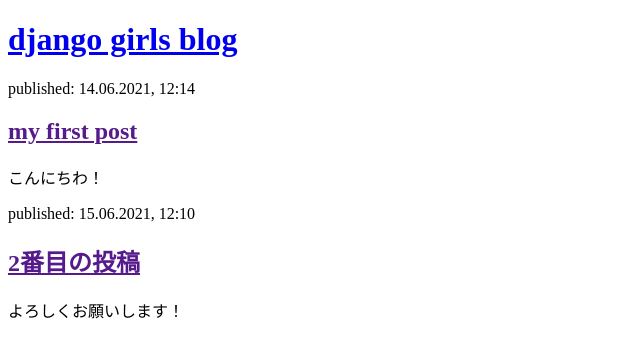
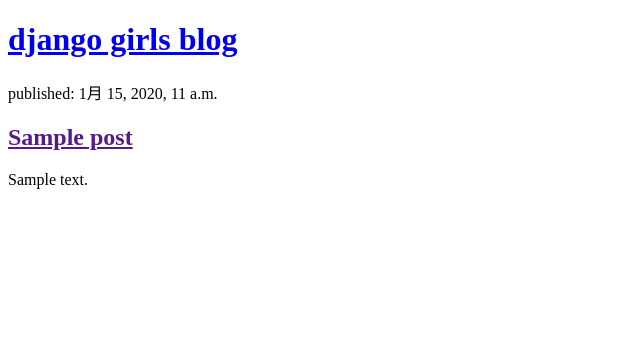
Before and after one commit to 0u0-kaoringo/my-first-blog, a Django app: page / in a window 1280 px wide. Shown: the top 358 px of the page, without its empty margins (0-640 px from the left). Run offline with Django 3.2, Linux system fonts and the light colour scheme; tables that the repository leaves empty hold one stand-in row (values such as "Sample post").

Commit message:
Modified templates to display posts from database.

```diff
--- a/blog/templates/blog/post_list.html
+++ b/blog/templates/blog/post_list.html
@@ -8,16 +8,12 @@
     <div>
         <h1><a href="/">django girls blog</a></h1>
     </div>
-    <div>
-      <p>published: 14.06.2021, 12:14</p>
-      <h2><a href="">my first post</a></h2>
-      <p>こんにちわ！</p>
-    </div>
-
-    <div>
-      <p>published: 15.06.2021, 12:10</p>
-      <h2><a href="">2番目の投稿</a></h2>
-      <p>よろしくお願いします！</p>
-    </div>
+    {% for post in posts %}
+      <div>
+        <p>published: {{ post.published_date }}</p>
+        <h2><a href="">{{ post.title }}</a></h2>
+        <p>{{ post.text|linebreaksbr }}</p>
+      </div>
+    {% endfor %}
   </body>
 </html>
--- a/blog/views.py
+++ b/blog/views.py
@@ -1,5 +1,8 @@
 from django.shortcuts import render
+from django.utils import timezone
+from .models import Post
 
 # Create your views here.
 def post_list(request):
-    return render(request, 'blog/post_list.html', {})
+    posts = Post.objects.filter(published_date__lte=timezone.now()).order_by('published_date')
+    return render(request, 'blog/post_list.html', {'posts': posts})
```
